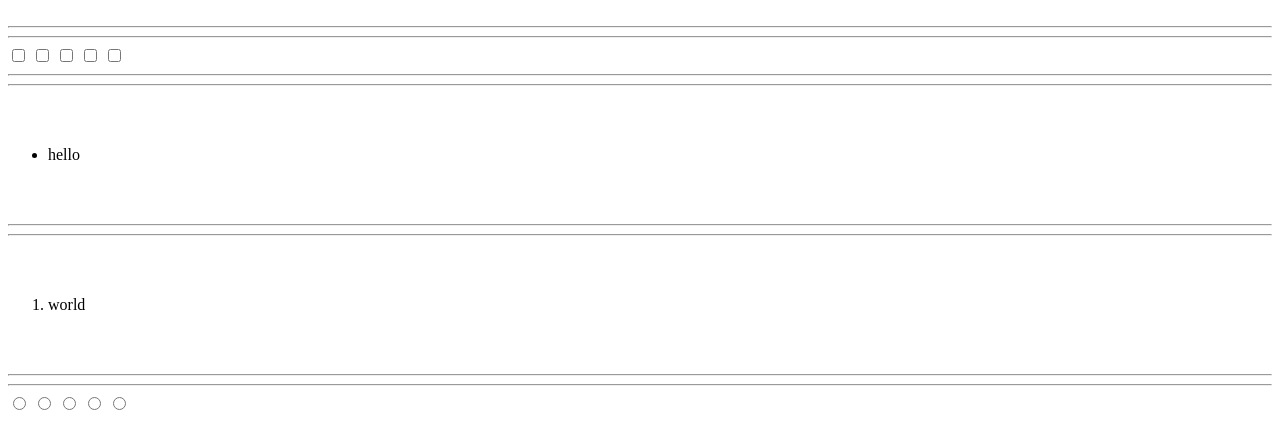
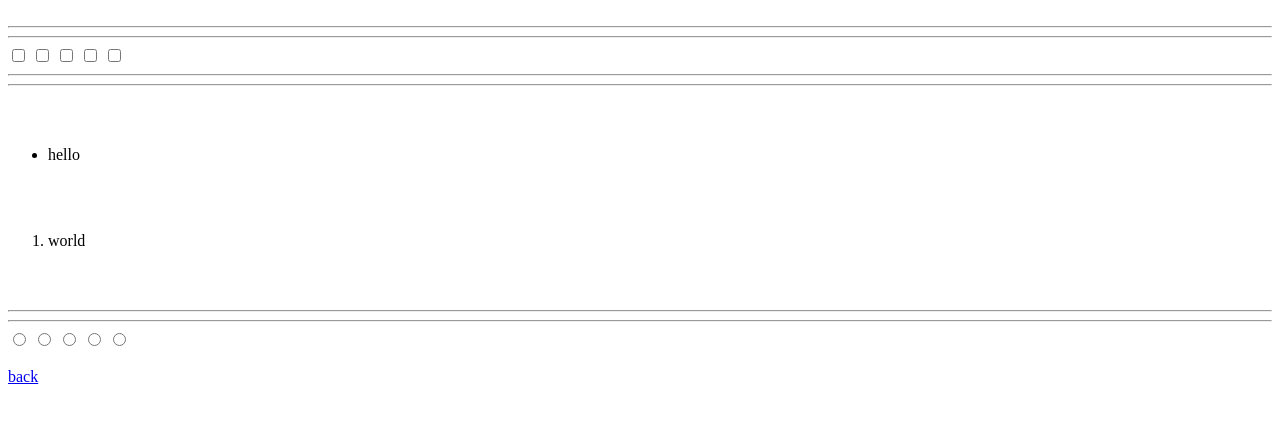
Before and after one commit to azoellerr/azoellerr.github.io, a plain HTML site: page hello_world/hello_world.html in a window 1280 px wide. Shown: the part 840-1280 px from the top of the page. After the commit the page ends 1234 px from the top, so only its background shows below. Drawn offline with Linux system fonts and the light colour scheme.

Commit message:
finished

```diff
--- a/hello_world/hello_world.html
+++ b/hello_world/hello_world.html
@@ -104,9 +104,6 @@
         </ul>
 
         <br><br>
-        <hr>
-        <hr>
-        <br><br>
 
         <ol>
             <li>world</li>
@@ -122,6 +119,8 @@
         <br>
         <br>
 
+        <a href="../index.html">back</a>
+
 
     </body>
     </html>
```
